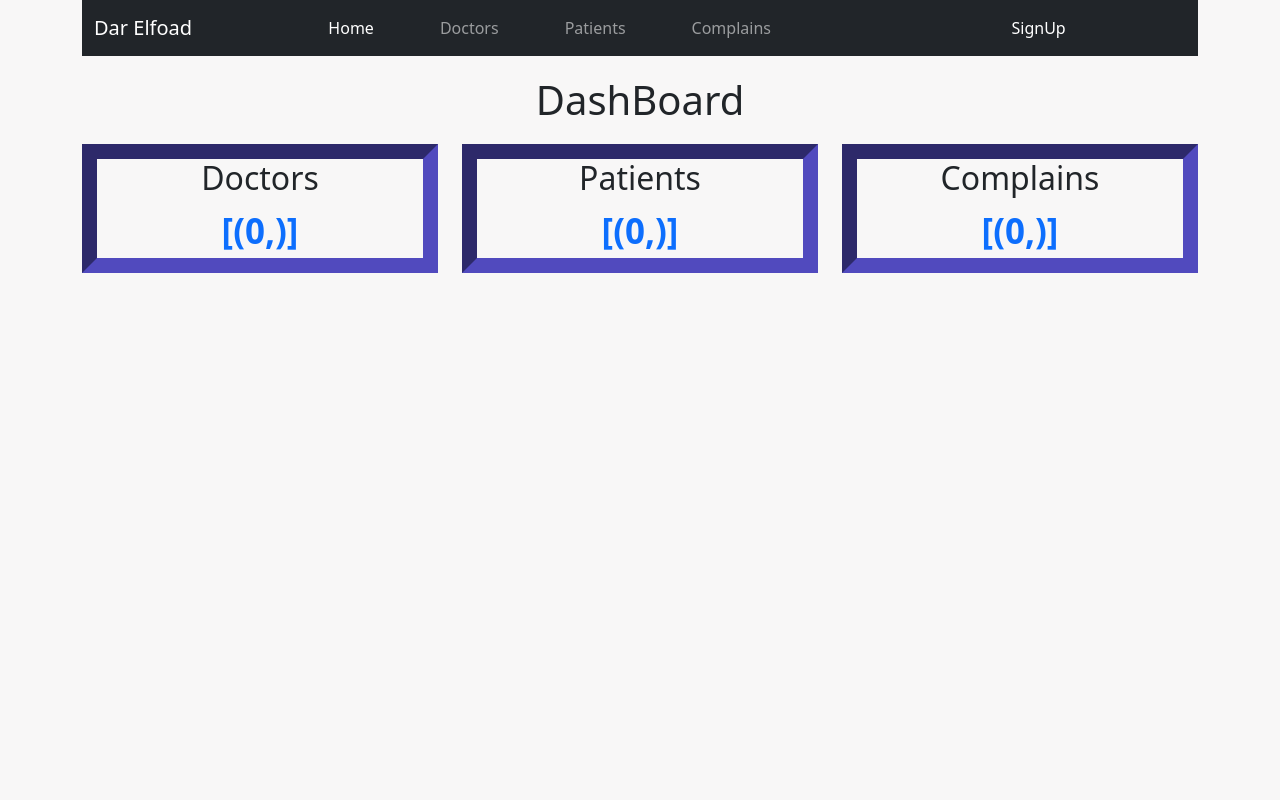
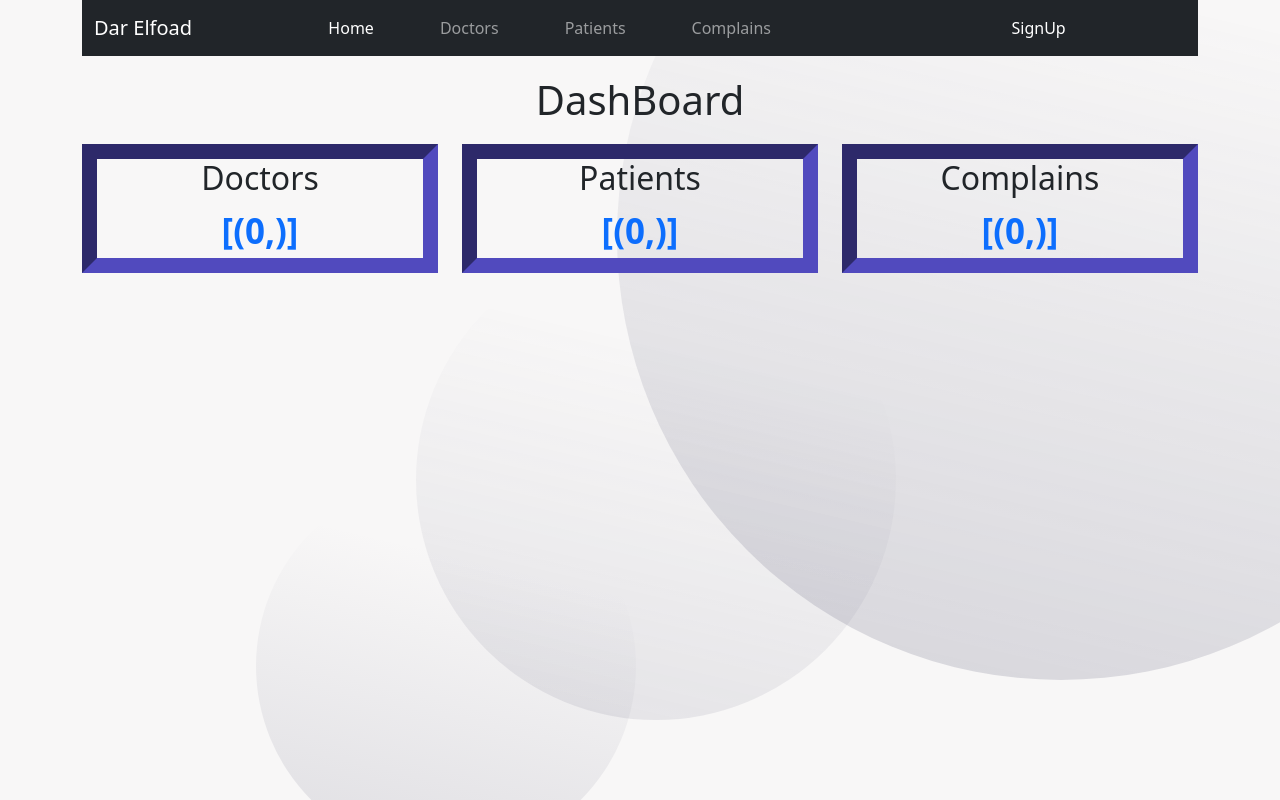
Before and after one commit to ezz-hub/HIS, a Flask app: page / in a window 1280 px wide. Run offline with Flask 2, Linux system fonts and the light colour scheme; data that the repository does not hold is empty; some libraries are stand-ins or nearby versions.

Commit message:
3rd commit admi's part

```diff
--- a/main.py
+++ b/main.py
@@ -1,4 +1,4 @@
-from flask import Flask, render_template ,request #import flask class
+from flask import Flask, render_template ,request,url_for #import flask class
 
 import mysql.connector
 mydb = mysql.connector.connect(
--- a/static/css/backend.css
+++ b/static/css/backend.css
@@ -26,3 +26,27 @@ i{
 a{
     text-decoration: none;
 }
+.big-circle{
+    position: absolute;
+    top:0;
+    right:0;
+    z-index:-1;
+    opacity: 0.4;
+    height:85%
+}
+.mid-circle{
+    position: absolute;
+    top: 30%;
+    right: 30%;
+    height: 60%;
+    opacity: 0.4;
+}
+.small-circle{
+    position: absolute;
+    bottom: 0%;
+    left: 20%;
+    z-index: -1;
+}
+#box2 ,#box3{
+    visibility: hidden;
+}
--- /dev/null
+++ b/static/script/main.js
@@ -0,0 +1,13 @@
+box2 =document.getElementById("box2");
+box3 =document.getElementById("box3");
+
+window.onload =function(){
+    setTimeout(function(){
+        box2.style.visibility='visible';
+        box2.classList.add("animate__zoomIn")
+    },1000);
+    setTimeout(function(){
+        box3.style.visibility='visible';
+        box3.classList.add("animate__zoomIn")
+    },2000);
+}
--- a/templates/Acomplains.html
+++ b/templates/Acomplains.html
@@ -1,7 +1,7 @@
 {% extends "Aindex.html" %}
 {% block main %}
 <div class="container">
-    <h1 class="text-center">Complains</h1>
+    <h1 class="text-center animate__animated animate__slideInDown">Complains</h1>
     <table class="table table-dark table-stripped">
         <thead>
         <tr>
--- a/templates/Adoctor.html
+++ b/templates/Adoctor.html
@@ -1,7 +1,7 @@
 {% extends "Aindex.html" %}
 {% block main %}
 <div class="container">
-    <h1 class="text-center">Doctors</h1>
+    <h1 class="text-center animate__animated animate__slideInDown">Doctors</h1>
     <table class="table table-dark table-stripped">
         <thead>
         <tr>
--- a/templates/Aindex.html
+++ b/templates/Aindex.html
@@ -5,6 +5,10 @@
     <meta name="viewport" content="width=device-width, initial-scale=1.0">
     <link href="https://cdn.jsdelivr.net/npm/bootstrap@5.0.0-beta1/dist/css/bootstrap.min.css" rel="stylesheet" integrity="sha384-giJF6kkoqNQ00vy+HMDP7azOuL0xtbfIcaT9wjKHr8RbDVddVHyTfAAsrekwKmP1" crossorigin="anonymous">
     <link href="{{ url_for('static', filename='css/backend.css') }}" rel="stylesheet">
+    <link
+    rel="stylesheet"
+    href="https://cdnjs.cloudflare.com/ajax/libs/animate.css/4.1.1/animate.min.css"
+    />
     <script src="https://kit.fontawesome.com/be14abca77.js" crossorigin="anonymous"></script>
 
     <title>Dashboard</title>
@@ -41,25 +45,28 @@
             </div>
         </nav>
     </div>
+    <img src="{{url_for('static', filename='images/big-eclipse.svg')}}" class="big-circle" />
+    <img src="{{url_for('static', filename='images/mid-eclipse.svg')}}" class="mid-circle" />
+    <img src="{{url_for('static', filename='images/small-eclipse.svg')}}" class="small-circle" />
     {% block main %}
     <div class="container">
-        <h1 class="text-center">DashBoard</h1>
-        <div class="row">
-            <div class="col-lg-4">
-                <div class="box text-center">
+        <h1 class="text-center ">DashBoard</h1>
+        <div class="row ">
+            <div class="col-lg-4 animate__animated animate__zoomIn">
+                <div class="box text-center ">
                     <h2>Doctors</h2>
                     <a href="http://127.0.0.1:5000/Adoctor">{{doctors_no}}</a>
                 </div>
             </div>
 
-            <div class="col-lg-4">
+            <div class="col-lg-4 animate__animated" id="box2">
                 <div class="box text-center">
                     <h2>Patients</h2>
                     <a href="http://127.0.0.1:5000/Apatient">{{p_no}}</a>
                 </div>
             </div>
 
-            <div class="col-lg-4">
+            <div class="col-lg-4 animate__animated" id="box3">
                 <div class="box text-center">
                     <h2>Complains</h2>
                     <a href="http://127.0.0.1:5000/Acomplains">{{comp_no}}</a>
@@ -71,5 +78,6 @@
     {% endblock %}
 
     <script src="https://cdn.jsdelivr.net/npm/bootstrap@5.0.0-beta1/dist/js/bootstrap.bundle.min.js" integrity="sha384-ygbV9kiqUc6oa4msXn9868pTtWMgiQaeYH7/t7LECLbyPA2x65Kgf80OJFdroafW" crossorigin="anonymous"></script>
+    <script src="{{url_for('static', filename='script/main.js')}}"></script>
 </body>
 </html>
--- a/templates/Apatient.html
+++ b/templates/Apatient.html
@@ -1,7 +1,7 @@
 {% extends "Aindex.html" %}
 {% block main %}
 <div class="container">
-    <h1 class="text-center">Patients</h1>
+    <h1 class="text-center animate__animated animate__slideInDown">Patients</h1>
     <table class="table table-dark table-stripped">
         <thead>
         <tr>
```
Also changed, not shown: static/images/big-eclipse.svg (added), static/images/mid-eclipse.svg (added), static/images/small-eclipse.svg (added).
